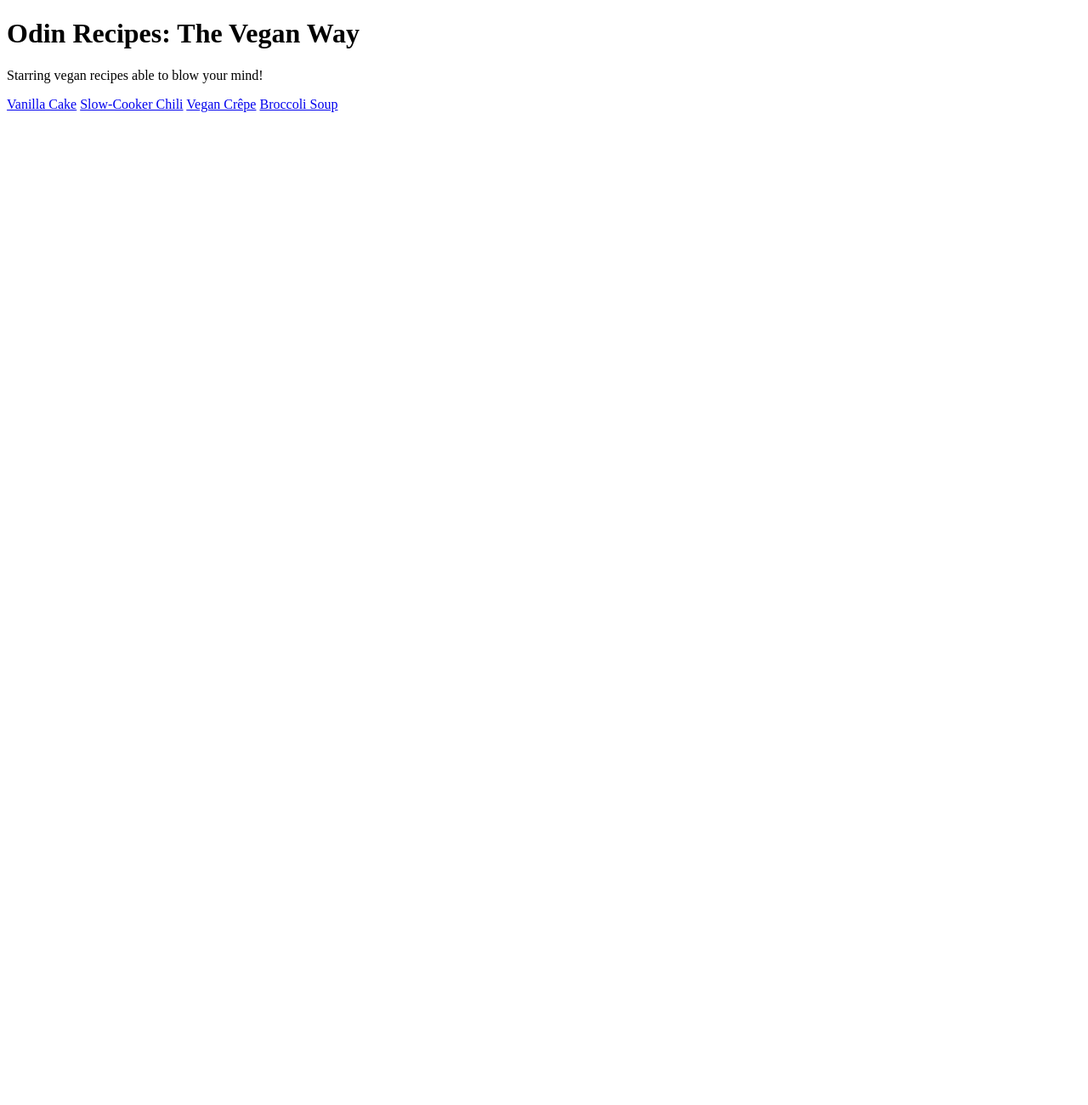
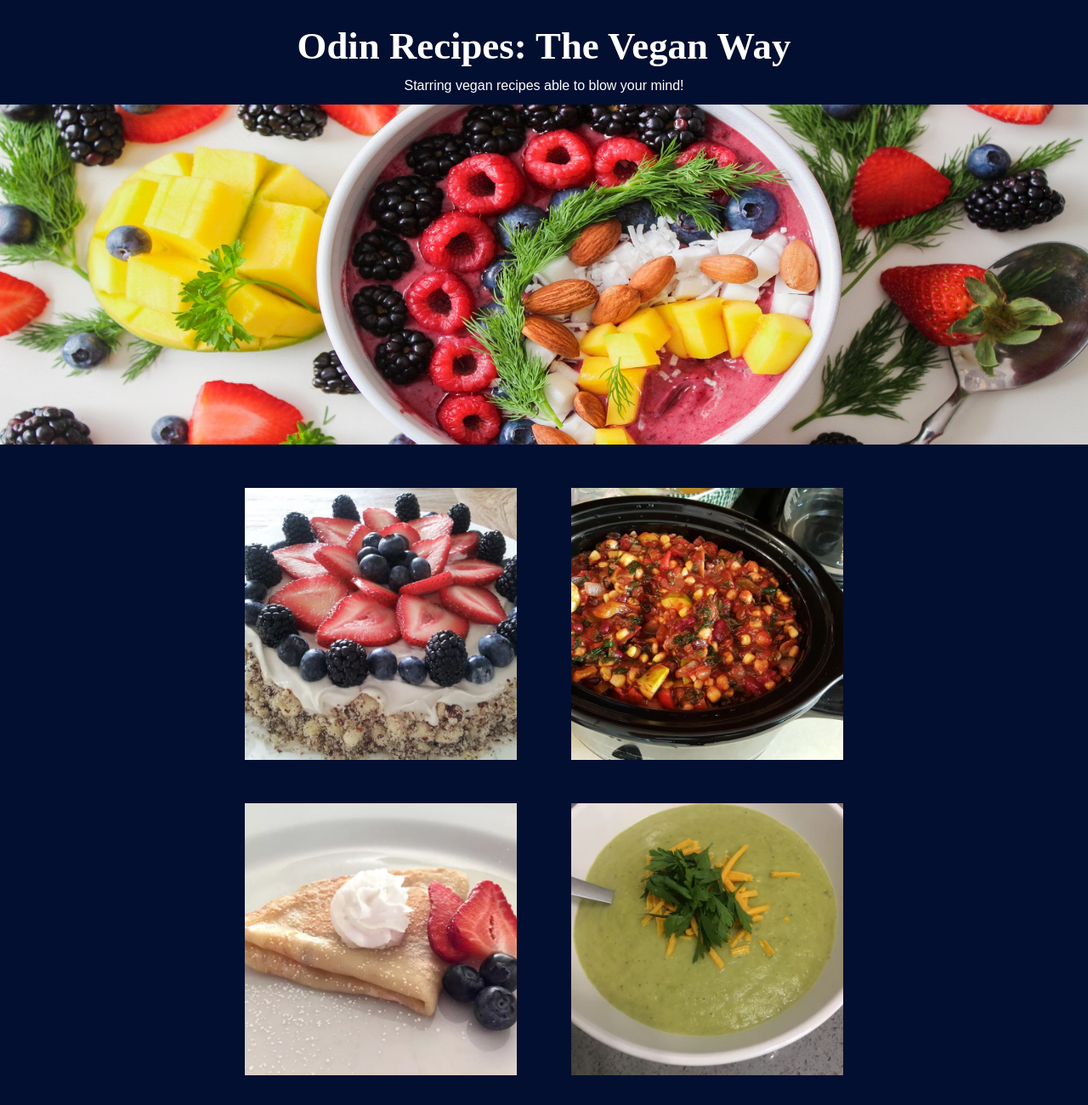
Before and after one commit to iolanda-dourado/odin-recipes, a plain HTML site: page index.html in a window 1280 px wide. Shown: the whole page at 85% size. Before the commit the page ends 800 px from the top, so only its background shows below. Drawn offline with Linux system fonts and the light colour scheme.

Commit message:
Added some initial css to index.html

```diff
--- a/index.html
+++ b/index.html
@@ -5,13 +5,22 @@
     <meta http-equiv="X-UA-Compatible" content="IE=edge">
     <meta name="viewport" content="width=device-width, initial-scale=1.0">
     <title>Odin Recipes</title>
+    <link rel="stylesheet" href="./style/reset.css">
+    <link rel="stylesheet" href="./style/style.css">
 </head>
 <body>
-    <h1>Odin Recipes: The Vegan Way</h1>
-    <p>Starring vegan recipes able to blow your mind!</p>
-    <a href="recipes/cake.html">Vanilla Cake</a>
-    <a href="recipes/chili.html">Slow-Cooker Chili</a>
-    <a href="recipes/crepe.html">Vegan Crêpe</a>
-    <a href="recipes/soup.html">Broccoli Soup</a>
+    <h1 class="title">Odin Recipes: The Vegan Way</h1>
+    <p class="subtitle">Starring vegan recipes able to blow your mind!</p>
+    <img src="image/home-img1.jpg" alt="Variety of fruits and some iogurt in a bowl" class="home-img">
+
+    <div class="container1">
+        <a href="recipes/cake.html"><img src="image/cake.webp" alt="Vanilla Cake picture" class="cake-img recipe-img"></a>
+        <a href="recipes/chili.html"><img src="image/chili.webp" alt="Vegan chili picture" class="chili-img recipe-img"></a>
+    </div>
+
+    <div class="container2">
+        <a href="recipes/crepe.html"><img src="image/crepe.webp" alt="Vegan crepe picture" class="crepe-img recipe-img"></a>
+        <a href="recipes/soup.html"><img src="image/soup.webp" alt="Vegan broccoli soup picture" class="soup-img recipe-img"></a>
+    </div>
 </body>
 </html>
--- /dev/null
+++ b/style/reset.css
@@ -0,0 +1,43 @@
+html, body, div, span, applet, object, iframe,
+h1, h2, h3, h4, h5, h6, p, blockquote, pre,
+a, abbr, acronym, address, big, cite, code,
+del, dfn, em, img, ins, kbd, q, s, samp,
+small, strike, strong, sub, sup, tt, var,
+b, u, i, center,
+dl, dt, dd, ol, ul, li,
+fieldset, form, label, legend,
+table, caption, tbody, tfoot, thead, tr, th, td,
+article, aside, canvas, details, embed,
+figure, figcaption, footer, header, hgroup,
+menu, nav, output, ruby, section, summary,
+time, mark, audio, video {
+	margin: 0;
+	padding: 0;
+	border: 0;
+	font-size: 100%;
+	font: inherit;
+	vertical-align: baseline;
+}
+/* HTML5 display-role reset for older browsers */
+article, aside, details, figcaption, figure,
+footer, header, hgroup, menu, nav, section {
+	display: block;
+}
+body {
+	line-height: 1;
+}
+ol, ul {
+	list-style: none;
+}
+blockquote, q {
+	quotes: none;
+}
+blockquote:before, blockquote:after,
+q:before, q:after {
+	content: '';
+	content: none;
+}
+table {
+	border-collapse: collapse;
+	border-spacing: 0;
+}
--- /dev/null
+++ b/style/style.css
@@ -0,0 +1,49 @@
+body {
+    background-color: rgb(3, 15, 48);
+    font-family: Arial, Helvetica, sans-serif;
+}
+.title {
+    align-items: center;
+    color: white;
+    font-size: 2.8rem;
+    font-family: 'Times New Roman', Times, serif;
+    font-weight: bold;
+    display: flex;
+    justify-content: space-around;
+    padding: 2rem 0rem 1rem 0rem;
+}
+
+.subtitle {
+    color: white;
+    display: flex;
+    justify-content: center;
+    padding-bottom: 0.9rem;
+}
+
+.home-img {
+    width: 100%;
+    height: 50vh;
+}
+
+.container1 {
+    display: flex;
+    margin-top: 3rem;
+    justify-content: space-around;
+    margin: auto;
+    width: 60vw;
+    margin-top: 3rem;
+}
+
+.container2 {
+    display: flex;
+    margin-top: 3rem;
+    justify-content: space-around;
+    margin: auto;
+    width: 60vw;
+    margin-top: 3rem;
+    margin-bottom: 3rem;
+}
+
+.recipe-img {
+    width: 25vw;
+}
```
Also changed, not shown: image/home-img.jpg (added), image/home-img1.jpg (added).
